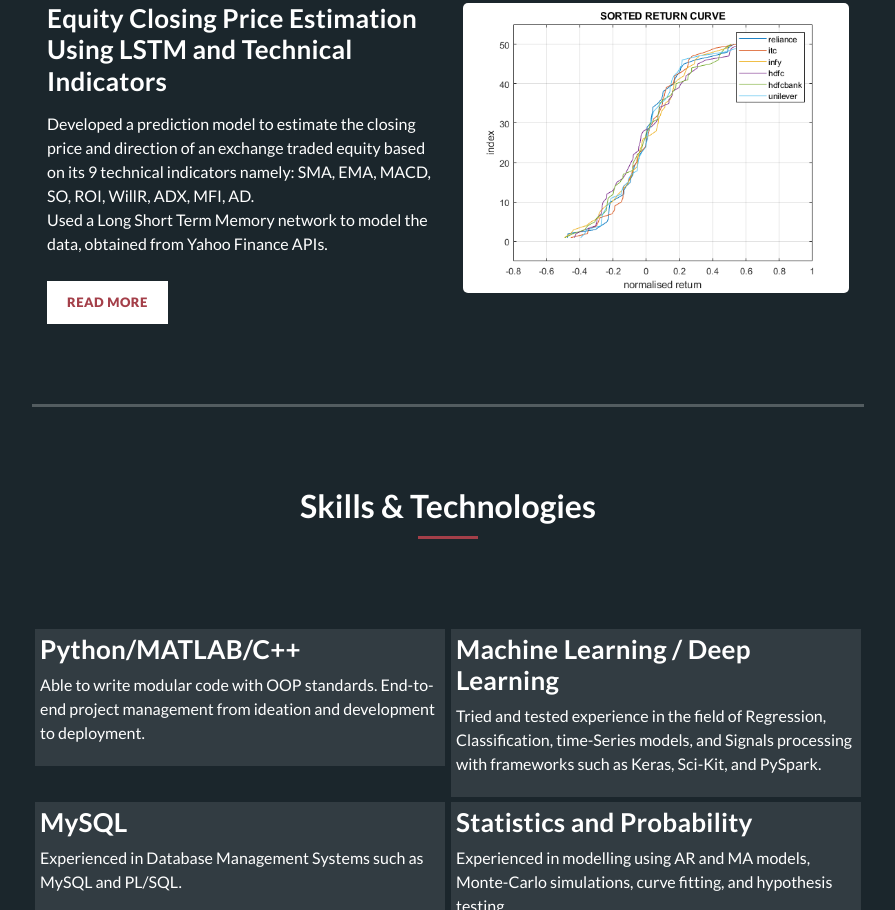
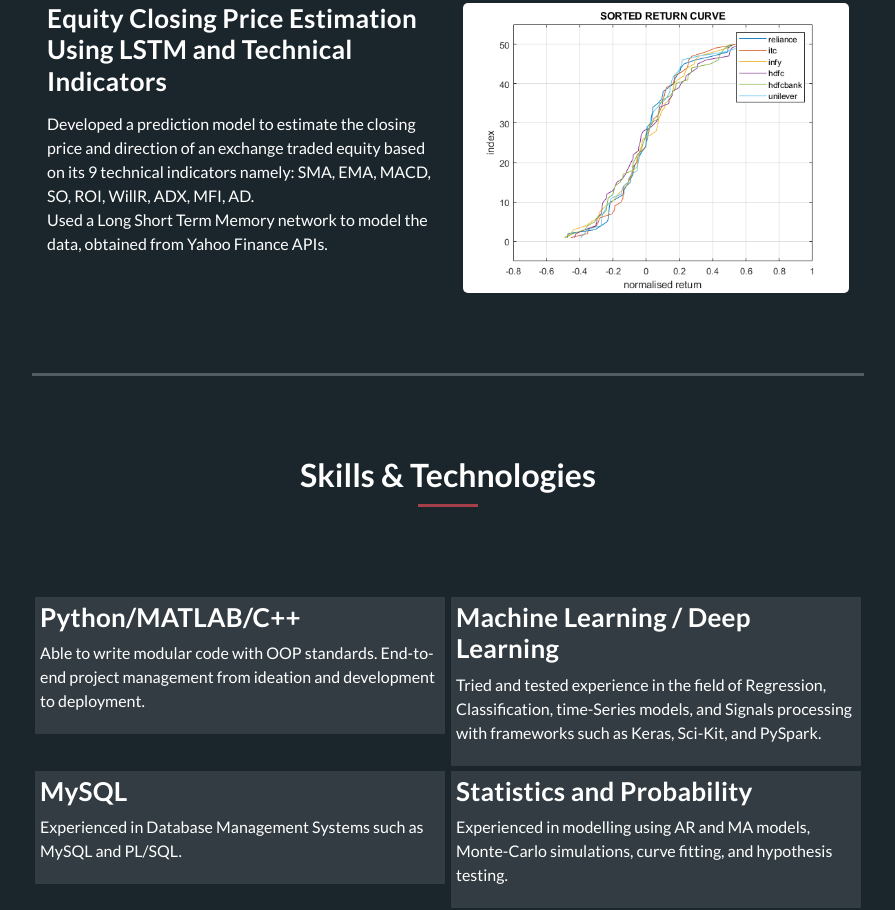
Before and after one commit to puneat/puneat.github.io, a plain HTML site: page index.html in a window 1280 px wide. Shown: the part 838-1748 px from the top of the page, without its empty margins (352-1247 px from the left). Drawn offline with Linux system fonts and the light colour scheme.

Commit message:
Update index.html

```diff
--- a/index.html
+++ b/index.html
@@ -107,9 +107,9 @@ https://templatemo.com/tm-531-reflux
                   <p>
                     Developed a prediction model to estimate the closing price and direction of an exchange traded equity based on its 9 technical indicators namely: SMA, EMA, MACD, SO, ROI, WillR, ADX, MFI, AD.<br> Used a Long Short Term Memory network to model the data, obtained from Yahoo Finance APIs.
                   </p>
-                  <div class="white-button">
+                  <!--<div class="white-button">
                     <a href="#">Read More</a>
-                  </div>
+                  </div>-->
                 </div>
               </div>
               <div class="col-md-6">
@@ -364,9 +364,7 @@ https://templatemo.com/tm-531-reflux
                   <p align="justify">
                       Implemented an optimal trading strategy for procuring a large but fixed volume of a risky asset. The proposed approach splits a large block of trade into smaller packages to minimize the execution cost of the trade. The asset price is expressed as a convex combination of the price before our trade in the asset and the execution price carrying the impact of our prior trade in it. Applied regression techniques to estimate the unaffected price of the asset and formulated a convex quadratic optimization model.
                   </p>
-                  <div class="white-button">
-                    <a href="">Read More</a>
-                  </div>
+
                 </div>
 
                 <div class="isotope-item" data-type="finance">
@@ -374,9 +372,6 @@ https://templatemo.com/tm-531-reflux
                   <p align="justify">
                     Developed a prediction model to estimate the closing price and direction of an exchange traded equity based on its 9 technical indicators namely: SMA, EMA, MACD, SO, ROI, WillR, ADX, MFI, AD.<br> Used a Long Short Term Memory network to model the data, obtained from Yahoo Finance APIs.
                   </p>
-                  <div class="white-button">
-                    <a href="">Read More</a>
-                  </div>
                 </div>
 
                 <div class="isotope-item" data-type="finance">
@@ -384,9 +379,7 @@ https://templatemo.com/tm-531-reflux
                   <p align="justify">
                      Developed a simple MATLAB based program to calculate, compare, and visualise omega ratios for given historical returns of any number of companies.
                   </p>
-                  <div class="white-button">
-                    <a href="">Read More</a>
-                  </div>
+
                 </div>
 
                 <div class="isotope-item" data-type="signals">
@@ -394,9 +387,7 @@ https://templatemo.com/tm-531-reflux
                   <p align="justify">
                       Implemented a coding scheme for 802.11p standard to evaluate its performance under changing environment conditions pursuant to an actual V2X channel using 10,000 simulations.
                   </p>
-                  <div class="white-button">
-                    <a href="">Read More</a>
-                  </div>
+
                 </div>
 
                 <div class="isotope-item" data-type="ml">
@@ -405,9 +396,7 @@ https://templatemo.com/tm-531-reflux
                      Capstone Project on multi-modal sentiment analysis on audio signals using Natural Language Processing for text sentiment analysis and 2D Convolutional Neural Networks for speech emotion recognition. Implementation was done using Python utilising the Keras, Tensorflow and Sci-Kit Learn frameworks. Achieved an accuracy of 100% for gender classification and 97%/96% for female/male gender wise emotion classification.
 
                   </p>
-                  <div class="white-button">
-                    <a href="">Read More</a>
-                  </div>
+
                 </div>
 
                 <div class="isotope-item" data-type="ml">
@@ -425,9 +414,6 @@ https://templatemo.com/tm-531-reflux
                   <p align="justify">
                      Created a Python Package published on PyPI for calculating a Binomial and Gaussian distribution classes, performing mathematical & statistical operations, and visualizing them.
                   </p>
-                  <div class="white-button">
-                    <a href="">Read More</a>
-                  </div>
                 </div>
 
                 <div class="isotope-item" data-type="ml">
@@ -435,9 +421,7 @@ https://templatemo.com/tm-531-reflux
                   <p align="justify">
                      Developed a simple MATLAB based program to calculate, compare, and visualise omega ratios for given historical returns of any number of companies.
                   </p>
-                  <div class="white-button">
-                    <a href="">Read More</a>
-                  </div>
+
                 </div>
 
                 <div class="isotope-item" data-type="ml">
@@ -445,9 +429,6 @@ https://templatemo.com/tm-531-reflux
                   <p align="justify">
                      Built a machine learning model in the IBM Watson Studio to predict clients' interests in terms of product line using Random Forests classifier while using Apache Spark’s pipelines.
                   </p>
-                  <div class="white-button">
-                    <a href="">Read More</a>
-                  </div>
                 </div>
 
                 <div class="isotope-item" data-type="ml">
@@ -456,7 +437,7 @@ https://templatemo.com/tm-531-reflux
                      Developed a classifier for the JHU Ionosphere Database using Extreme Gradient Boosted Random Forests. The model achieved 96.8% accuracy, higher than KNN.
                   </p>
                   <div class="white-button">
-                    <a href="">Read More</a>
+                    <a href="https://github.com/puneat/UCI-Datasets/tree/master/Ionosphere">Read More</a>
                   </div>
                 </div>
 
@@ -466,7 +447,7 @@ https://templatemo.com/tm-531-reflux
                      Designed and implemented an IoT based mesh network consisting of multiple air pollution with ML Algorithms to predict pollution levels and disseminate information via App/website.
                   </p>
                   <div class="white-button">
-                    <a href="">Read More</a>
+                    <a href="https://github.com/puneat/Vaayu">Read More</a>
                   </div>
                 </div>
 
@@ -485,9 +466,7 @@ https://templatemo.com/tm-531-reflux
                   <p align="justify">
                      Researched and simulated V2X communication scenarios based on DSRC protocols and the IEEE 802.11p technology stack in MATLAB.
                   </p>
-                  <div class="white-button">
-                    <a href="">Read More</a>
-                  </div>
+
                 </div>
 
                 <div class="isotope-item" data-type="image">
@@ -495,9 +474,7 @@ https://templatemo.com/tm-531-reflux
                   <p align="justify">
                       Researched and designed a novel algorithm based on a hybrid median filter to remove random-valued impulse noise from digital images using image processing.
                   </p>
-                  <div class="white-button">
-                    <a href="">Read More</a>
-                  </div>
+
                 </div>
 
                 <div class="isotope-item" data-type="random">
@@ -514,10 +491,9 @@ https://templatemo.com/tm-531-reflux
                   <h4>Front-End Web Development</h4>
                   <p align="justify">
                      Designed and maintained the website for the college society, Thapar MUN Society
-
                   </p>
                   <div class="white-button">
-                    <a href="www.thaparmunsociety.com">Read More</a>
+                    <a href="https://www.thaparmunsociety.com">Read More</a>
                   </div>
                 </div>
 
@@ -526,9 +502,6 @@ https://templatemo.com/tm-531-reflux
                   <p align="justify">
                      Conceptualised and Engineered a device based on Volumetric Electromagnetic Phase-Shift Spectroscopy technology to detect and classify brain strokes, thus speeding up the diagnosis process and lowering the costs.
                   </p>
-                  <div class="white-button">
-                    <a href="">Read More</a>
-                  </div>
                 </div>
 
 
```
